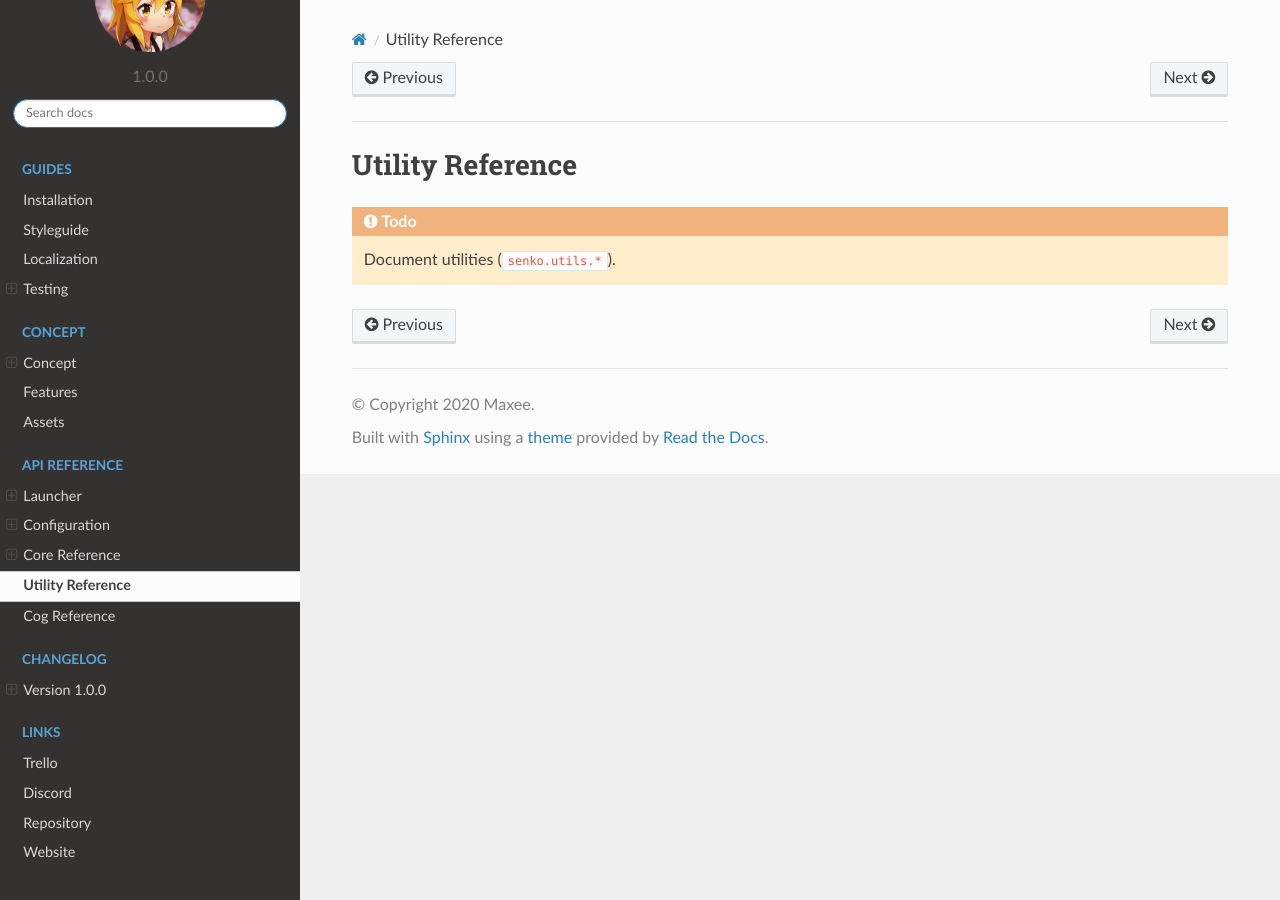
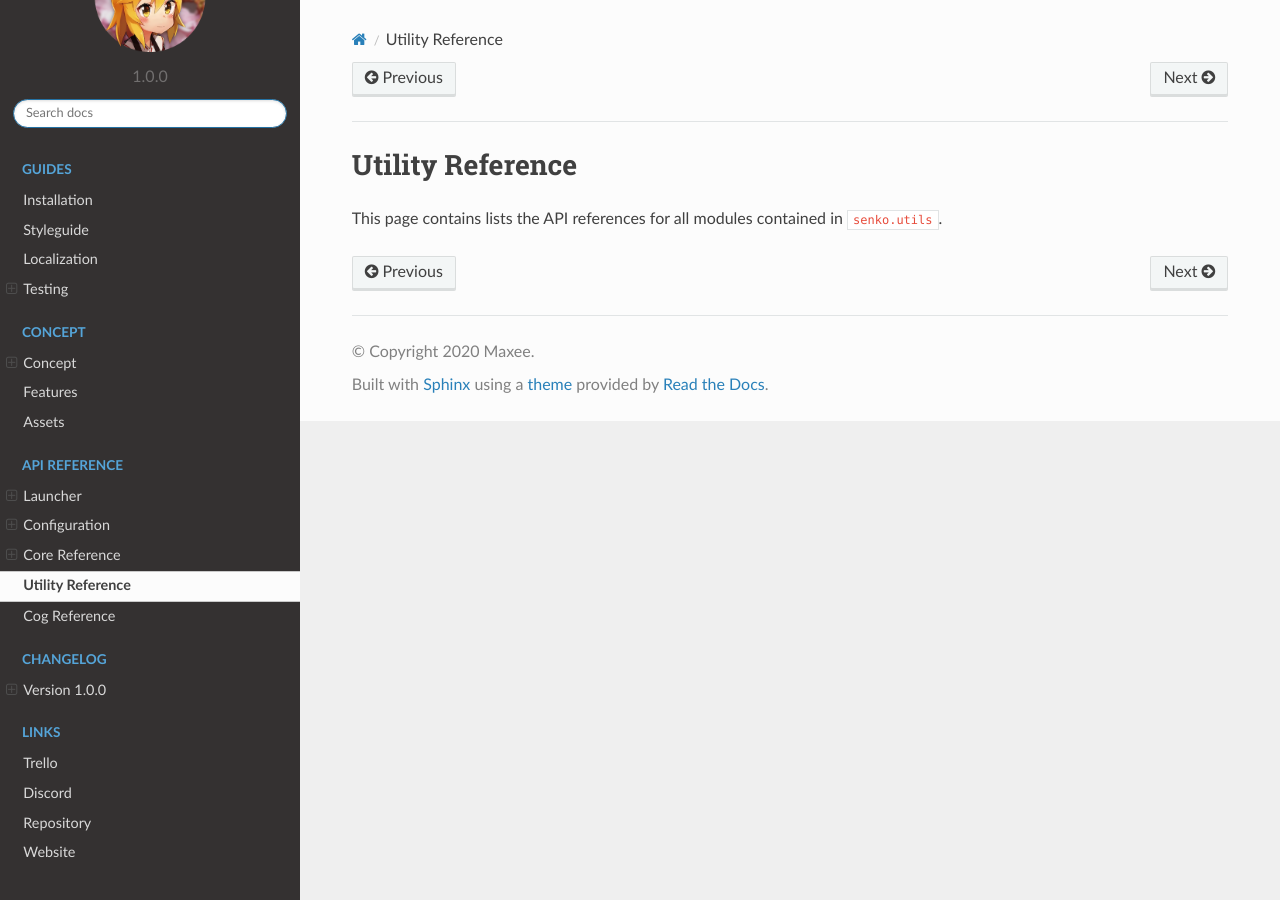
Before and after one commit to thatoneolib/senko, a Sphinx documentation site: the page built from docs/source/api/utils/index.rst, in a window 1280 px wide. Built offline with Sphinx 7.4.7 and the Read the Docs theme 2.0.0, drawn with Linux system fonts in a browser that asks for light colours.

```diff
--- a/docs/source/api/core/index.rst
+++ b/docs/source/api/core/index.rst
@@ -3,7 +3,9 @@
 Core Reference
 ##############
 
-.. todo:: Document the core (``senko.*``).
+This page contains lists the API references for all modules contained in
+``senko.*``, with the exception of ``senko.utils``, which can instead be found
+:ref:`here <utils_index>`.
 
 .. toctree::
     :maxdepth: 2
--- a/docs/source/api/utils/index.rst
+++ b/docs/source/api/utils/index.rst
@@ -3,4 +3,9 @@
 Utility Reference
 #################
 
-.. todo:: Document utilities (``senko.utils.*``).
+This page contains lists the API references for all modules contained in
+``senko.utils``.
+
+.. toctree::
+    :maxdepth: 2
+    :caption: Utility Reference
```
Also changed, not shown: docs/source/api/core/bot.rst (+19 -2 lines), 1 other file.
